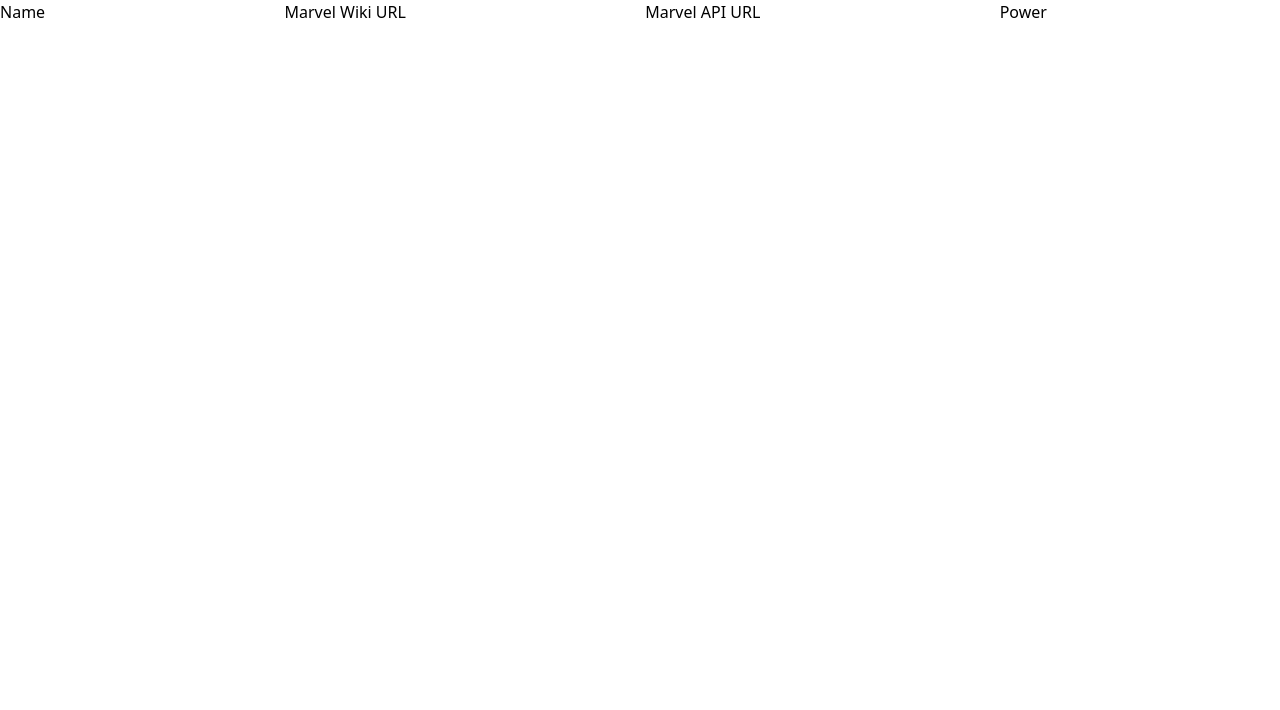
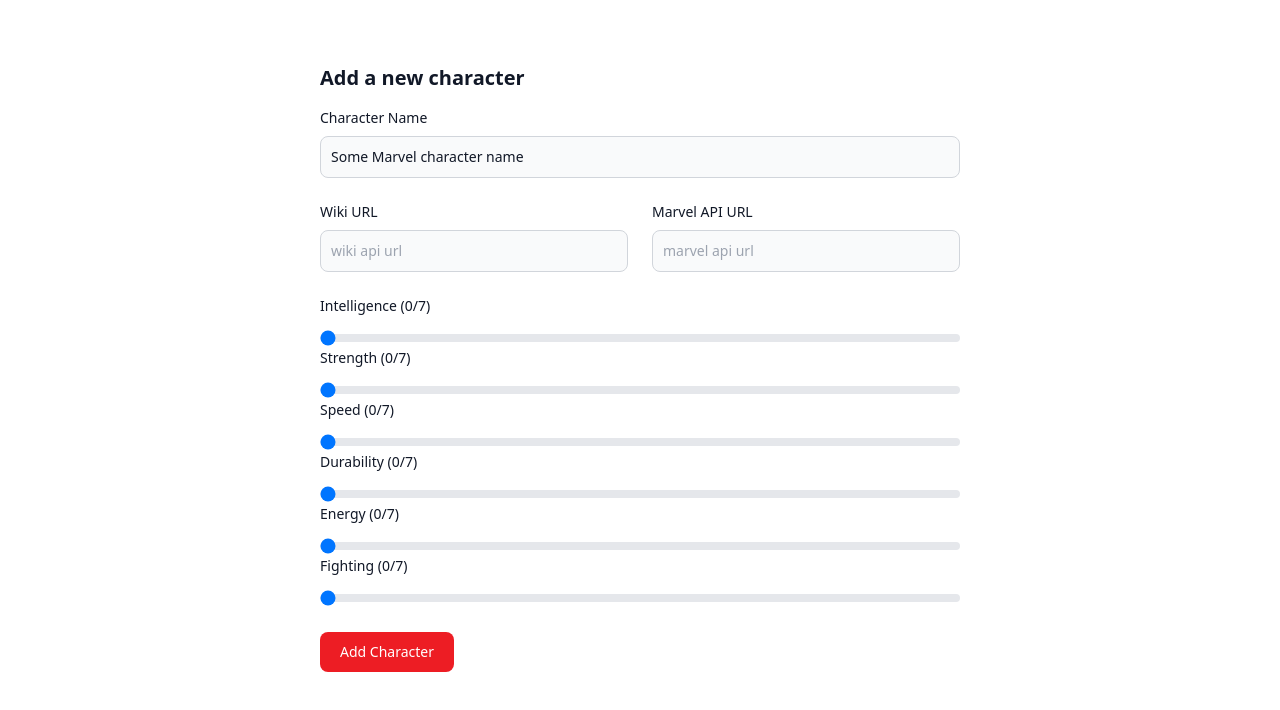
Before and after one commit to alozionn/MarvelPower, a SvelteKit app: page /admin/characters/add in a window 1280 px wide. Shown: the top 710 px of the page. Built offline with nearby package versions, Linux system fonts and the light colour scheme.

Commit message:
feat: Add UI for adding a new character

```diff
--- a/src/components/CardList.svelte
+++ b/src/components/CardList.svelte
@@ -5,22 +5,6 @@
   import CardSkeleton from './CardSkeleton.svelte'
   import type { Character } from '../interfaces/character'
 
-  const characterCard = {
-    image: 'https://upload.wikimedia.org/wikipedia/en/2/21/Web_of_Spider-Man_Vol_1_129-1.png',
-    character: {
-      name: 'Spider-Man',
-      marvel_wiki: '',
-      marvel_api: '',
-      power: {
-        intelligence: 4,
-        strength: 4,
-        speed: 3,
-        durability: 3,
-        energy: 1,
-        fighting: 4
-      }
-    }
-  }
   let loading = true
   let characters: Character[] | []
 
--- a/src/components/PowerLevels.svelte
+++ b/src/components/PowerLevels.svelte
@@ -1,14 +1,14 @@
 <script lang="ts">
-  import type { Power } from '../interfaces/character'
+  import type { PowerGrid } from '../interfaces/character'
   import { POWER_GRID } from '../utils/constants/power'
   import PowerLevel from './PowerLevel.svelte'
 
-  export let power: Power
+  export let powerGrid: PowerGrid
 </script>
 
-<PowerLevel powerLevel={power[POWER_GRID.INTELLIGENCE]} powerName={POWER_GRID.INTELLIGENCE} />
-<PowerLevel powerLevel={power[POWER_GRID.STRENGTH]} powerName={POWER_GRID.STRENGTH} />
-<PowerLevel powerLevel={power[POWER_GRID.SPEED]} powerName={POWER_GRID.SPEED} />
-<PowerLevel powerLevel={power[POWER_GRID.DURABILITY]} powerName={POWER_GRID.DURABILITY} />
-<PowerLevel powerLevel={power[POWER_GRID.ENERGY]} powerName={POWER_GRID.ENERGY} />
-<PowerLevel powerLevel={power[POWER_GRID.FIGHTING]} powerName={POWER_GRID.FIGHTING} />
+<PowerLevel powerLevel={powerGrid[POWER_GRID.INTELLIGENCE]} powerName={POWER_GRID.INTELLIGENCE} />
+<PowerLevel powerLevel={powerGrid[POWER_GRID.STRENGTH]} powerName={POWER_GRID.STRENGTH} />
+<PowerLevel powerLevel={powerGrid[POWER_GRID.SPEED]} powerName={POWER_GRID.SPEED} />
+<PowerLevel powerLevel={powerGrid[POWER_GRID.DURABILITY]} powerName={POWER_GRID.DURABILITY} />
+<PowerLevel powerLevel={powerGrid[POWER_GRID.ENERGY]} powerName={POWER_GRID.ENERGY} />
+<PowerLevel powerLevel={powerGrid[POWER_GRID.FIGHTING]} powerName={POWER_GRID.FIGHTING} />
--- a/src/components/admin/AddCharacter.svelte
+++ b/src/components/admin/AddCharacter.svelte
@@ -1,16 +1,75 @@
 <script lang="ts">
   import type { Character } from 'src/interfaces/character'
+  import { addCharacterStore } from 'src/stores/admin/forms/add-character-store'
+  import PowerLevelRanges from './forms/PowerLevelRanges.svelte'
 
-  let character = {} as Character
+  let character: Character
+
+  const unsubscribe = addCharacterStore.subscribe((value) => {
+    character = value
+  })
+
+  const createCharacter = () => {
+    console.log(character)
+  }
 </script>
 
-<form>
-  <label for="name">Name</label>
-  <input type="text" bind:value={character.name} />
-  <label for="marvel_wiki">Marvel Wiki URL</label>
-  <input type="text" bind:value={character.marvel_wiki} />
-  <label for="marvel_api">Marvel API URL</label>
-  <input type="text" bind:value={character.marvel_api} />
-  <label for="power_grid">Power</label>
-  <input type="text" bind:value={character.name} />
-</form>
+<section class="bg-white dark:bg-gray-900">
+  <div class="py-8 px-4 mx-auto max-w-2xl lg:py-16">
+    <h2 class="mb-4 text-xl font-bold text-gray-900 dark:text-white">Add a new character</h2>
+    <form action="#" on:submit={createCharacter}>
+      <div class="grid gap-4 sm:grid-cols-2 sm:gap-6">
+        <div class="sm:col-span-2">
+          <label for="name" class="block mb-2 text-sm font-medium text-gray-900 dark:text-white"
+            >Character Name</label
+          >
+          <input
+            bind:value={character.name}
+            type="text"
+            name="name"
+            id="name"
+            class="bg-gray-50 border border-gray-300 text-gray-900 text-sm rounded-lg focus:ring-primary-600 focus:border-primary-600 block w-full p-2.5 dark:bg-gray-700 dark:border-gray-600 dark:placeholder-gray-400 dark:text-white dark:focus:ring-primary-500 dark:focus:border-primary-500"
+            placeholder="Type product name"
+          />
+        </div>
+        <div class="w-full">
+          <label for="wiki_url" class="block mb-2 text-sm font-medium text-gray-900 dark:text-white"
+            >Wiki URL</label
+          >
+          <input
+            bind:value={character.marvel_wiki}
+            type="text"
+            name="wiki_url"
+            id="wiki_url"
+            class="bg-gray-50 border border-gray-300 text-gray-900 text-sm rounded-lg focus:ring-primary-600 focus:border-primary-600 block w-full p-2.5 dark:bg-gray-700 dark:border-gray-600 dark:placeholder-gray-400 dark:text-white dark:focus:ring-primary-500 dark:focus:border-primary-500"
+            placeholder="wiki api url"
+          />
+        </div>
+        <div class="w-full">
+          <label
+            for="marvel_api"
+            class="block mb-2 text-sm font-medium text-gray-900 dark:text-white"
+            >Marvel API URL</label
+          >
+          <input
+            bind:value={character.marvel_api}
+            type="text"
+            name="marvel_api"
+            id="marvel_api"
+            class="bg-gray-50 border border-gray-300 text-gray-900 text-sm rounded-lg focus:ring-primary-600 focus:border-primary-600 block w-full p-2.5 dark:bg-gray-700 dark:border-gray-600 dark:placeholder-gray-400 dark:text-white dark:focus:ring-primary-500 dark:focus:border-primary-500"
+            placeholder="marvel api url"
+          />
+        </div>
+        <div class="sm:col-span-2">
+          <PowerLevelRanges />
+        </div>
+      </div>
+      <button
+        type="submit"
+        class="inline-flex items-center px-5 py-2.5 mt-4 sm:mt-6 text-sm font-medium text-center text-white bg-primary rounded-lg focus:ring-4 focus:ring-primary-200 dark:focus:ring-primary-900 hover:bg-primary"
+      >
+        Add Character
+      </button>
+    </form>
+  </div>
+</section>
--- /dev/null
+++ b/src/components/admin/forms/PowerLevelRange.svelte
@@ -0,0 +1,37 @@
+<script lang="ts">
+  import { MAX_POWER_LEVEL } from 'src/utils/constants/power'
+  import { addCharacterStore } from 'src/stores/admin/forms/add-character-store'
+  import type { PowerGrid } from 'src/interfaces/character'
+
+  export let powerName: keyof PowerGrid
+
+  let powerLevel: number
+
+  const unsubscribe = addCharacterStore.subscribe((value) => {
+    powerLevel = value.power_grid[`${powerName}`]
+  })
+
+  function rangeChange(event: Event) {
+    const target = event.target as HTMLInputElement
+    addCharacterStore.update((character) => {
+      return {
+        ...character,
+        power_grid: { ...character.power_grid, [powerName]: parseInt(target.value) }
+      }
+    })
+  }
+</script>
+
+<label for="minmax-range" class="block mb-2 text-sm font-medium text-gray-900 dark:text-white"
+  >{powerName.charAt(0).toUpperCase() + powerName.slice(1)} ({powerLevel}/{MAX_POWER_LEVEL})</label
+>
+
+<input
+  id="minmax-range"
+  type="range"
+  min="0"
+  max={MAX_POWER_LEVEL}
+  bind:value={powerLevel}
+  on:change={rangeChange}
+  class="w-full h-2 bg-gray-200 rounded-lg appearance-none cursor-pointer dark:bg-gray-700"
+/>
--- /dev/null
+++ b/src/components/admin/forms/PowerLevelRanges.svelte
@@ -0,0 +1,11 @@
+<script lang="ts">
+  import { POWER_GRID } from 'src/utils/constants/power'
+  import PowerLevelRange from './PowerLevelRange.svelte'
+</script>
+
+<PowerLevelRange powerName={POWER_GRID.INTELLIGENCE} />
+<PowerLevelRange powerName={POWER_GRID.STRENGTH} />
+<PowerLevelRange powerName={POWER_GRID.SPEED} />
+<PowerLevelRange powerName={POWER_GRID.DURABILITY} />
+<PowerLevelRange powerName={POWER_GRID.ENERGY} />
+<PowerLevelRange powerName={POWER_GRID.FIGHTING} />
--- a/src/interfaces/character.ts
+++ b/src/interfaces/character.ts
@@ -2,10 +2,10 @@
   name: string
   marvel_wiki: string
   marvel_api: string
-  power_grid: Power
+  power_grid: PowerGrid
 }
 
-export interface Power {
+export interface PowerGrid {
   intelligence: number
   strength: number
   speed: number
@@ -15,10 +15,10 @@
 }
 
 export interface AccessPower {
-  INTELLIGENCE: keyof Power
-  STRENGTH: keyof Power
-  SPEED: keyof Power
-  DURABILITY: keyof Power
-  ENERGY: keyof Power
-  FIGHTING: keyof Power
+  INTELLIGENCE: keyof PowerGrid
+  STRENGTH: keyof PowerGrid
+  SPEED: keyof PowerGrid
+  DURABILITY: keyof PowerGrid
+  ENERGY: keyof PowerGrid
+  FIGHTING: keyof PowerGrid
 }
--- /dev/null
+++ b/src/stores/admin/forms/add-character-store.ts
@@ -0,0 +1,5 @@
+import type { Character } from 'src/interfaces/character'
+import { DEFAULT_CHARACTER } from 'src/utils/constants/power'
+import { writable, type Writable } from 'svelte/store'
+
+export const addCharacterStore: Writable<Character> = writable({ ...DEFAULT_CHARACTER })
--- a/src/utils/constants/power.ts
+++ b/src/utils/constants/power.ts
@@ -9,4 +9,17 @@
   FIGHTING: 'fighting'
 }
 
-export const MAX_POWER_LEVEL = Object.values(POWER_GRID).length
+export const MAX_POWER_LEVEL = 7
+export const DEFAULT_CHARACTER = {
+  name: 'Some Marvel character name',
+  marvel_wiki: '',
+  marvel_api: '',
+  power_grid: {
+    intelligence: 0,
+    strength: 0,
+    speed: 0,
+    durability: 0,
+    energy: 0,
+    fighting: 0
+  }
+}
```
Also changed, not shown: src/routes/+page.svelte (+15 -0 lines).
